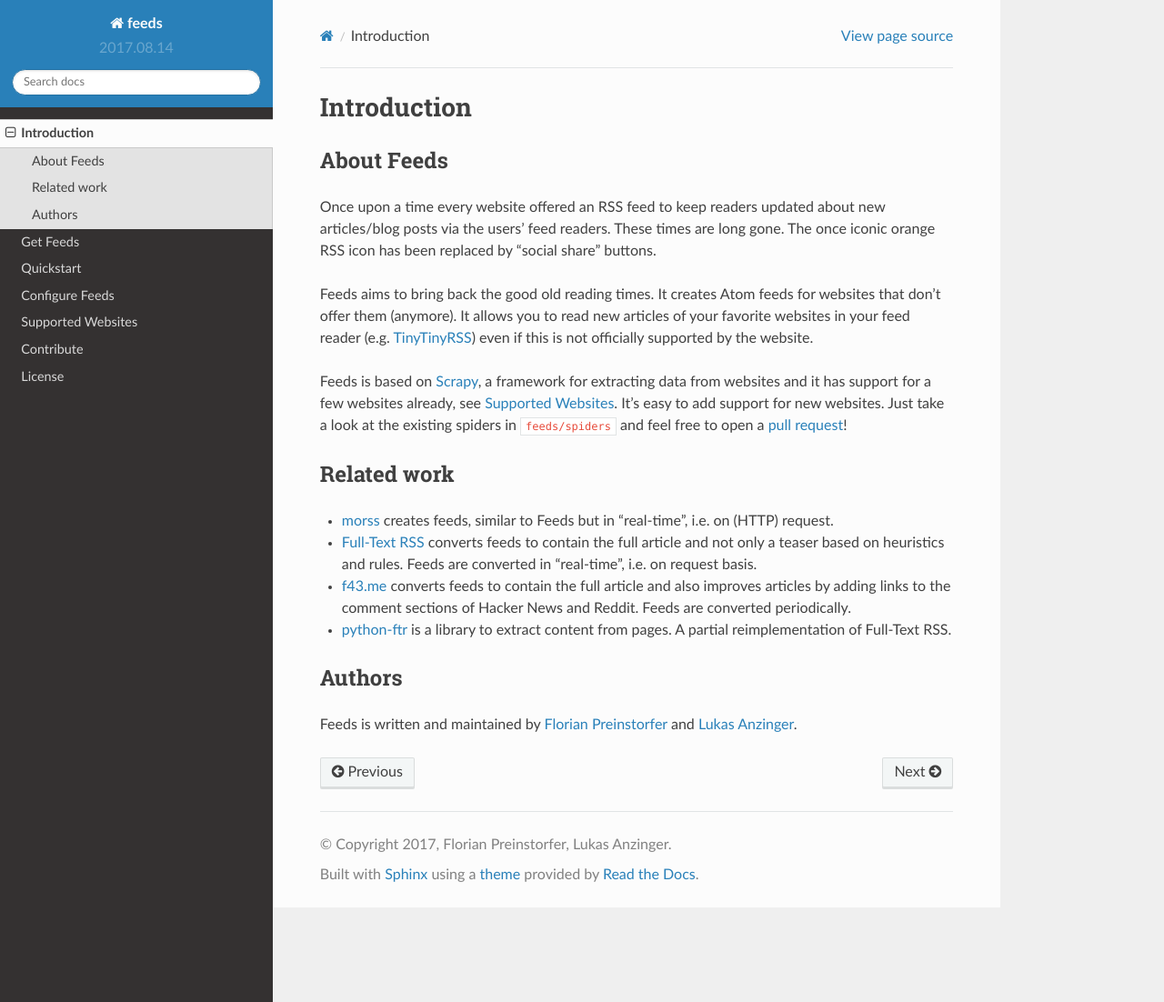
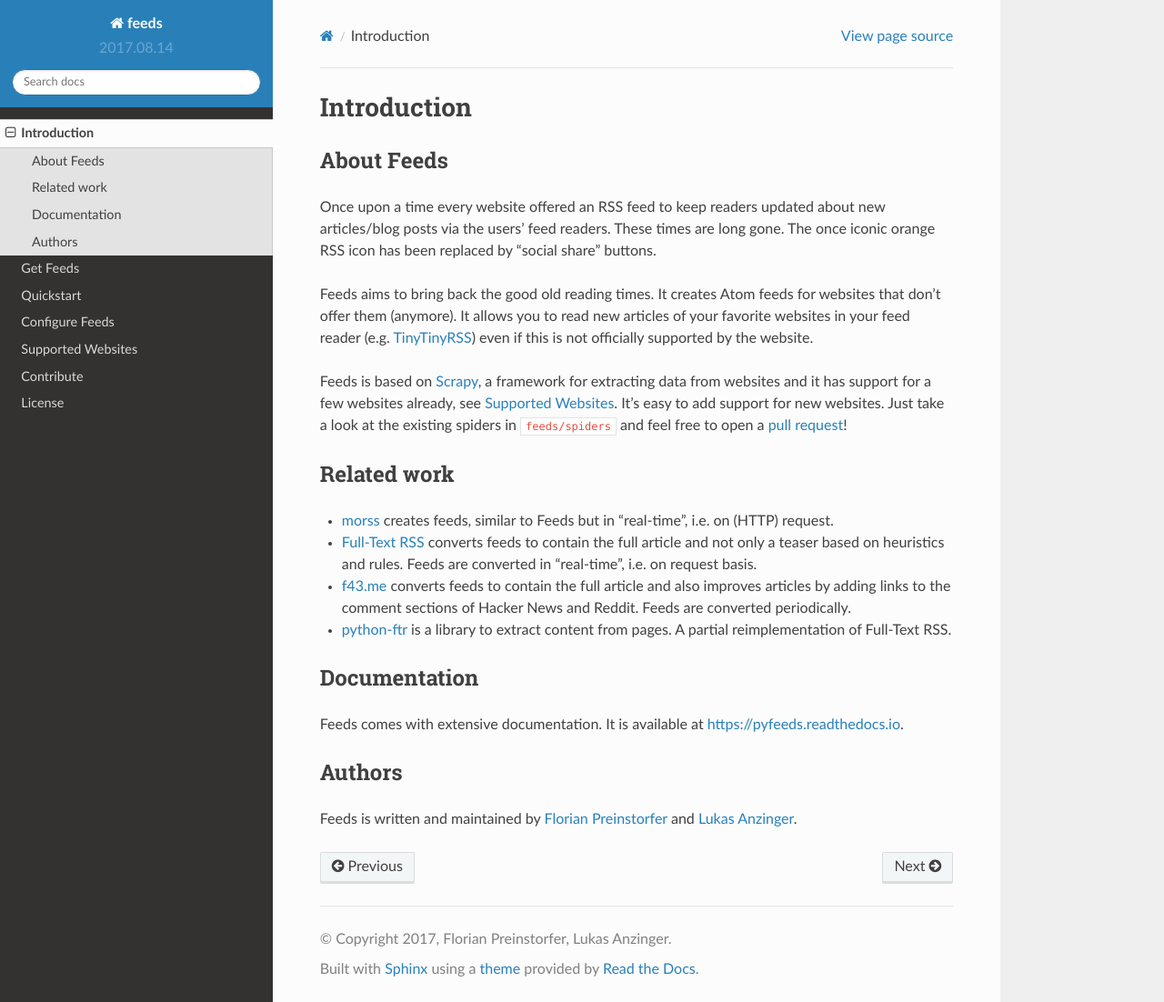
Before and after one commit to PyFeeds/PyFeeds, a Sphinx documentation site: the page built from docs/introduction.rst, in a window 1280 px wide and 1102 px high. Shown: the whole window at 91% size. Built offline with Sphinx 7.4.7 and the Read the Docs theme 2.0.0, drawn with Linux system fonts in a browser that asks for light colours.

Commit message:
Mention the documentation explicitly

```diff
--- a/docs/introduction.rst
+++ b/docs/introduction.rst
@@ -30,6 +30,11 @@
 * `python-ftr <https://github.com/1flow/python-ftr>`_ is a library to extract
   content from pages. A partial reimplementation of Full-Text RSS.
 
+Documentation
+-------------
+Feeds comes with extensive documentation. It is available at
+`https://pyfeeds.readthedocs.io <https://pyfeeds.readthedocs.io/en/latest/>`_.
+
 Authors
 -------
 Feeds is written and maintained by `Florian Preinstorfer <https://nblock.org>`_
```
